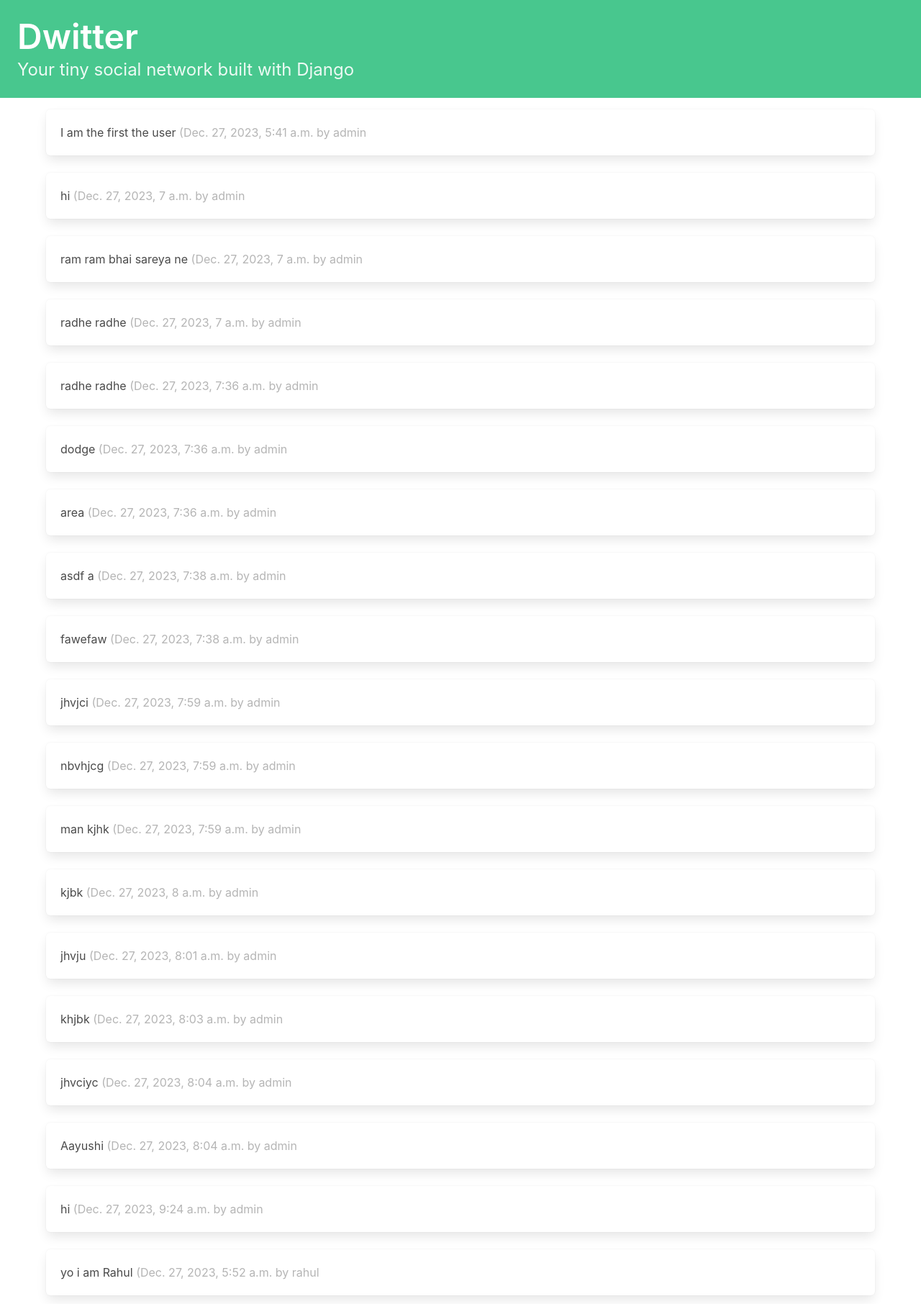
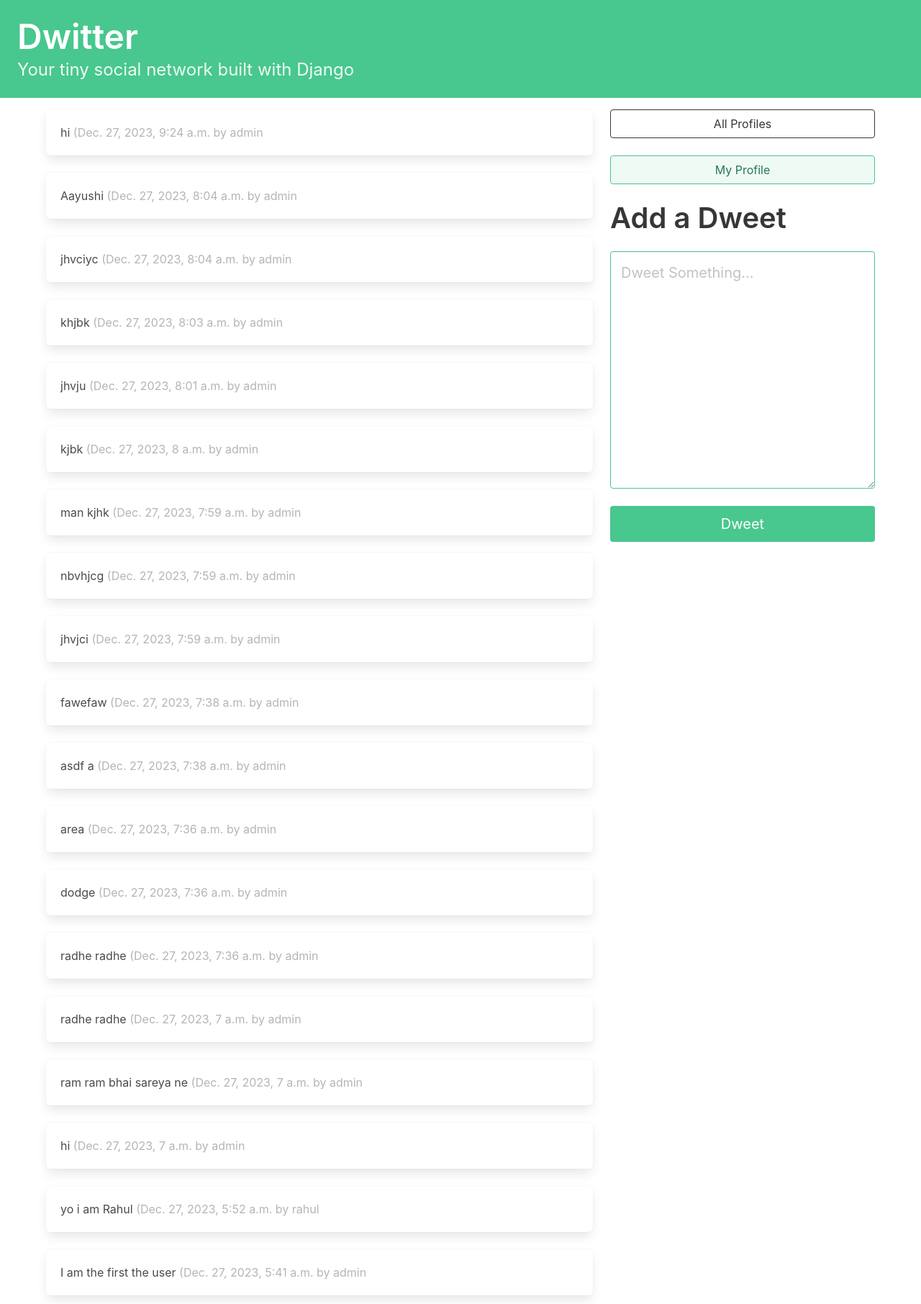
Before and after one commit to KhushNarang1/dwitter, a Django app: page / in a window 1280 px wide. Shown: the whole page at 72% size. Run offline with Django 4.2, Linux system fonts and the light colour scheme; a user stored in the database is signed in; data comes from the database, SQL or seed files in the repository; both versions use the stored data as it was after the commit.

Commit message:
sorted dweets

```diff
--- /dev/null
+++ b/dwitter/forms.py
@@ -0,0 +1,18 @@
+from django import forms
+from .models import Dweet
+
+class DweetForm(forms.ModelForm):
+    body = forms.CharField(
+        required=True,
+        widget = forms.widgets.Textarea(
+            attrs = {
+                "placeholder" : "Dweet Something...",
+                "class" : "textarea is-success is-medium",
+            }
+        ),
+        label = "",
+        )
+
+    class Meta:
+        model = Dweet # explains which model is associated with the class
+        exclude = ("user", )
--- a/dwitter/templates/base.html
+++ b/dwitter/templates/base.html
@@ -12,6 +12,7 @@
     <title>Dwitter</title>
 </head>
 <body>
+    <!-- <a href="{% url 'dwitter:dashboard' %} "></a> -->
     <section class="hero is-small is-success mb-4">
         <div class="hero-body">
             <h1 class="title is-1">Dwitter</h1>
@@ -20,6 +21,7 @@
             </p>
         </div>
     </section>
+    <!-- </a> -->
 
     <div class="container">
         <div class="columns">
--- a/dwitter/templates/dwitter/dashboard.html
+++ b/dwitter/templates/dwitter/dashboard.html
@@ -5,16 +5,50 @@
 {% block content %}
 
 <div class="column">
-    {% for followed in user.profile.follows.all %}
-        {% for dweet in followed.user.dweets.all %}
-            <div class="box">
-                {{ dweet.body }}
-                <span class="is-small has-text-grey-light">
-                    ({{ dweet.created_at }} by {{ dweet.user.username }}
-                </span>
-            </div>
-        {% endfor %}
+
+    {% for dweet in dweets %}
+        <div class="box">
+            {{dweet.body}}
+            <span class="is-small has-text-grey-light">
+                ({{ dweet.created_at }} by {{ dweet.user.username }}
+            </span>
+        </div>
     {% endfor %}
 </div>
 
+<div class="column is-one-third">
+
+    <div class="block">
+        <a href="{% url 'dwitter:profile_list' %} ">
+            <button class="button is-dark is-outlined is-fullwidth">
+                All Profiles
+            </button>
+        </a>
+    </div>
+
+    <div class="block">
+        <a href="{% url 'dwitter:profile' request.user.profile.id %} ">
+            <button class="button is-success is-light is-outlined is-fullwidth">
+                My Profile
+            </button>
+        </a>
+    </div>
+
+    <div class="block">
+        <div class="block">
+            <h2 class="title is-2">Add a Dweet</p>
+        </div>
+        <div class="block">
+            <form method="post">
+                {% csrf_token %}
+                {{ form.as_p }}
+                <button class="button is-success is-fullwidth is-medium mt-5"
+                        type="submit">Dweet
+                </button>
+            </form>
+        </div>
+    </div>
+
+</div>
+
 {% endblock content %}
--- a/dwitter/templates/dwitter/profile.html
+++ b/dwitter/templates/dwitter/profile.html
@@ -94,6 +94,10 @@
         </div>
     </div>
 
+    <div>
+
+    </div>
+
 </div>
 
 {% endblock content %}
--- a/dwitter/views.py
+++ b/dwitter/views.py
@@ -1,5 +1,6 @@
-from django.shortcuts import render
-from .models import Profile
+from django.shortcuts import render, redirect
+from .models import Profile, Dweet
+from .forms import DweetForm
 
 def profile(request, pk):
     if not hasattr(request.user, 'profile'):
@@ -22,7 +23,18 @@ def profile(request, pk):
     return render(request, "dwitter/profile.html", {"profile" : profile})
 
 def dashboard(request):
-    return render(request, "dwitter/dashboard.html")
+    form = DweetForm(request.POST or None)
+    if request.method == "POST" and form.is_valid():
+        dweet = form.save(commit = False)
+        dweet.user = request.user
+        dweet.save()
+        return redirect("dwitter:dashboard")
+
+    followed_dweets = Dweet.objects.filter(
+        user__profile__in = request.user.profile.follows.all()
+    ).order_by("-created_at")
+
+    return render(request, "dwitter/dashboard.html", {"form" : form , "dweets" : followed_dweets})
 
 def profile_list(request):
     profiles = Profile.objects.exclude(user = request.user)
```
Also changed, not shown: db.sqlite3.
